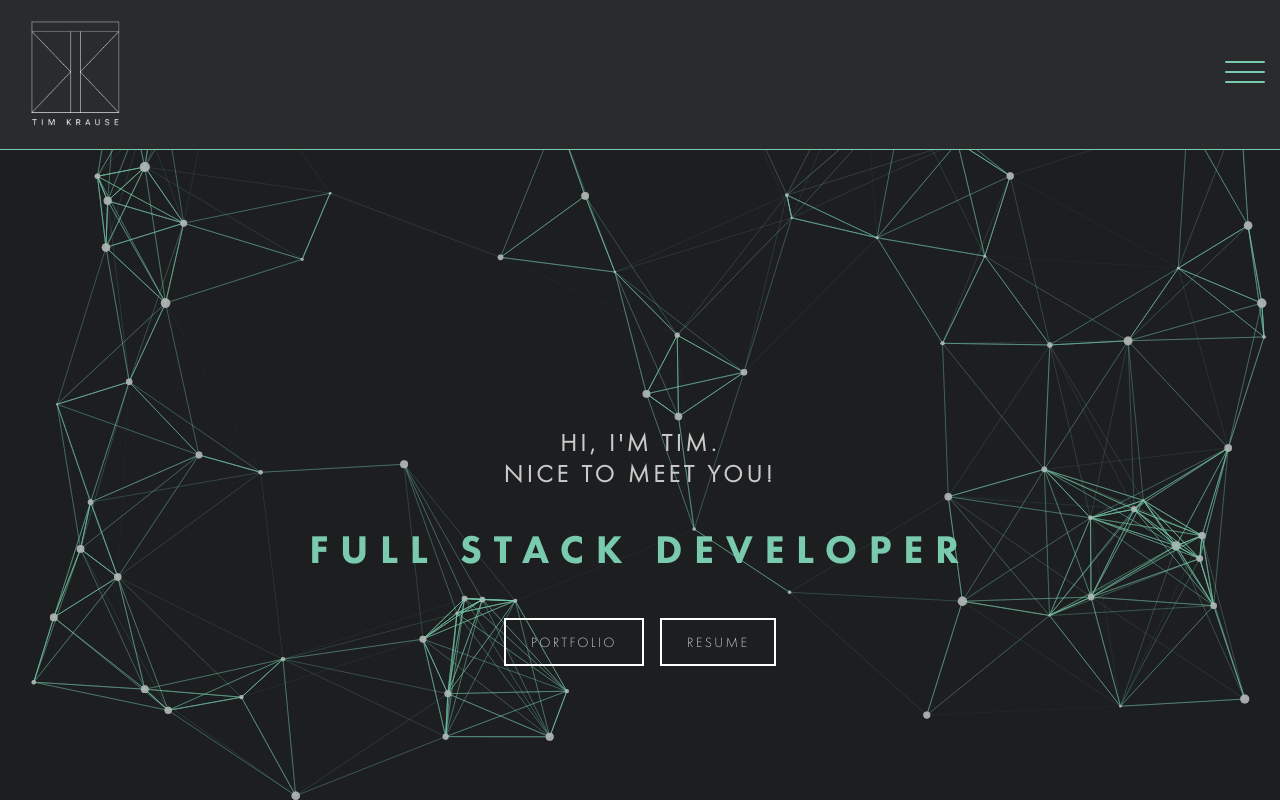
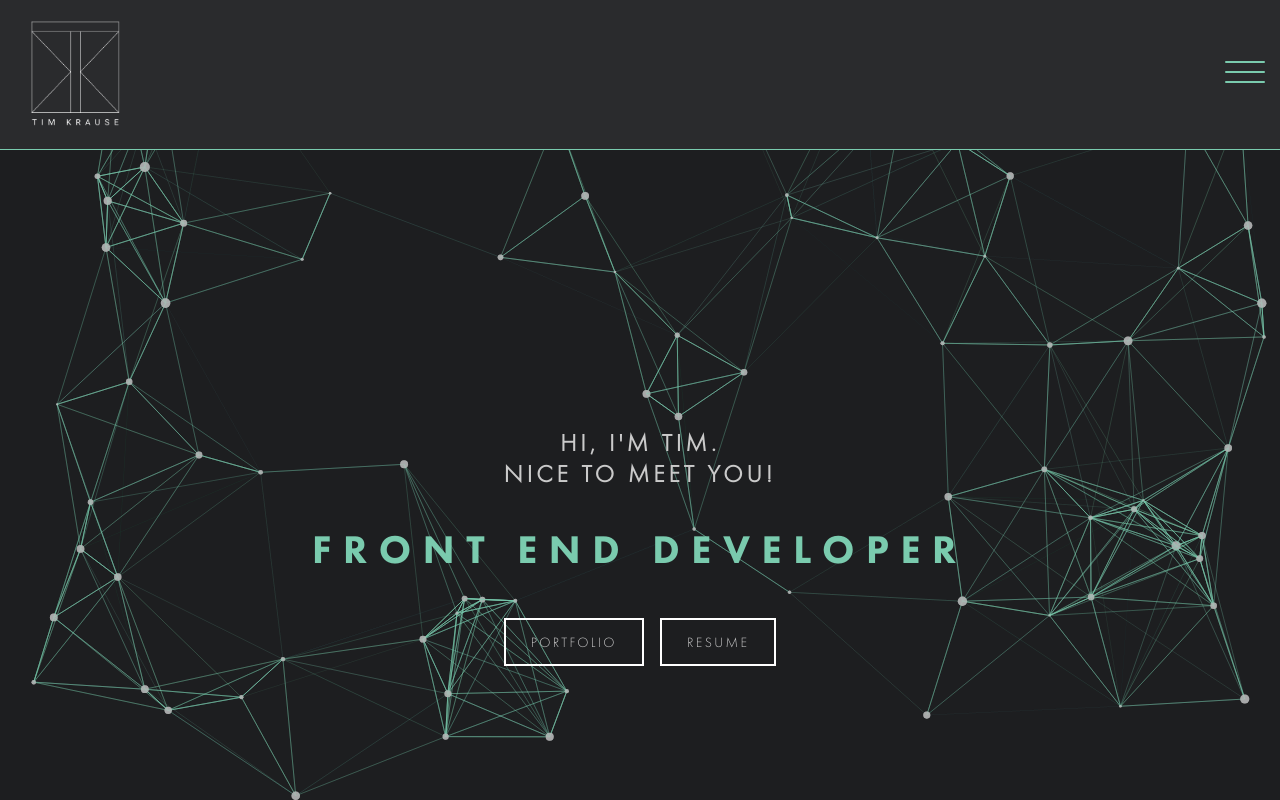
Before and after one commit to TimKrauseDev/Portfolio, a React (Create React App) app: page / in a window 1280 px wide. Shown: the top 800 px of the page. Built offline with nearby package versions, Linux system fonts and the light colour scheme.

Commit message:
updated landing copy

```diff
--- a/src/components/Landing.js
+++ b/src/components/Landing.js
@@ -11,7 +11,7 @@ const Landing = () => {
         <h2>
           Hi, I'm Tim. <br /> Nice to meet you!
         </h2>
-        <h1>Full Stack Developer</h1>
+        <h1>Front End Developer</h1>
         <div className="wrapper">
           <a href="#portfolio">
             <h2>Portfolio</h2>
```
